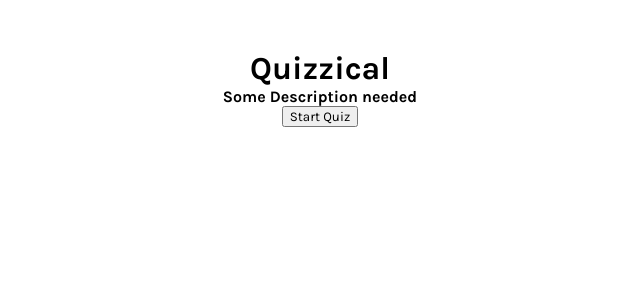
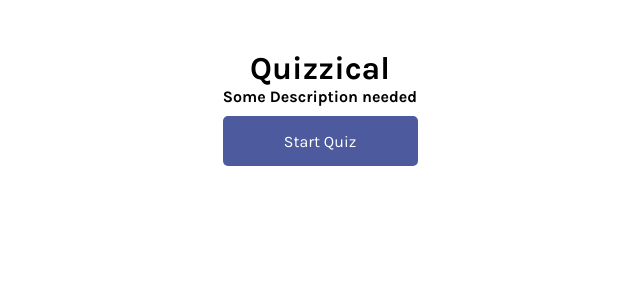
Before and after one commit to motari054/quizzical, a React (Vite) app in the folder quiz/: page / in a window 1280 px wide. Shown: the top 300 px of the page, without its empty margins (320-960 px from the left). Built offline with nearby package versions, Linux system fonts and the light colour scheme.

Commit message:
routing for home and questions page

```diff
--- a/quiz/package.json
+++ b/quiz/package.json
@@ -14,7 +14,8 @@
     "react": "^18.3.1",
     "react-confetti": "^6.1.0",
     "react-dom": "^18.3.1",
-    "react-paginate": "^8.2.0"
+    "react-paginate": "^8.2.0",
+    "react-router-dom": "^6.26.0"
   },
   "devDependencies": {
     "@types/react": "^18.3.3",
--- a/quiz/src/App.jsx
+++ b/quiz/src/App.jsx
@@ -1,11 +1,14 @@
-import { Home } from "./components/Home";
-import { QustionsPage } from "./components/QuestionsPage";
+import { BrowserRouter, Routes, Route } from 'react-router-dom';
+import Home from './components/Home';
+import Questions from './components/QuestionsPage';
 
-export default function App(){
+export default function App() {
   return (
-    <>
-      <Home/>
-      {/* <QustionsPage/> */}
-    </>
-  )
+    <BrowserRouter>
+      <Routes>
+        <Route path='/' element={<Home/>}/>
+        <Route path='/questions' element={<Questions/>}/>
+      </Routes>
+    </BrowserRouter>
+  );
 }
--- a/quiz/src/components/Home.jsx
+++ b/quiz/src/components/Home.jsx
@@ -1,11 +1,13 @@
-export function Home(){
-    return (
-        <>
-        <div className="home--page">
-            <h1>Quizzical</h1>
-            <h4>Some Description needed</h4>
-            <button>Start Quiz</button>
-        </div>
-        </>
-    )
+import { Link } from 'react-router-dom';
+
+export default function Home() {
+  return (
+    <div className="home--page">
+      <h1>Quizzical</h1>
+      <h4>Some Description needed</h4>
+      <Link to='/questions' className="start-quiz-button">
+        Start Quiz
+      </Link>
+    </div>
+  );
 }
--- a/quiz/src/components/QuestionsPage.jsx
+++ b/quiz/src/components/QuestionsPage.jsx
@@ -3,7 +3,7 @@ import { useEffect, useState } from 'react';
 import { nanoid } from 'nanoid';
 import Confetti from 'react-confetti'
 
-export function QustionsPage() {
+export default function QustionsPage() {
     const [trivia, setTrivia] = useState([])
     const [score, setScore] = useState(0)
     const [isSubmitted, setIsSubmited] = useState(false)
```
Also changed, not shown: quiz/src/route.jsx (added, +14 -0 lines), 1 other file (tests, documents, lock files or other folders).
